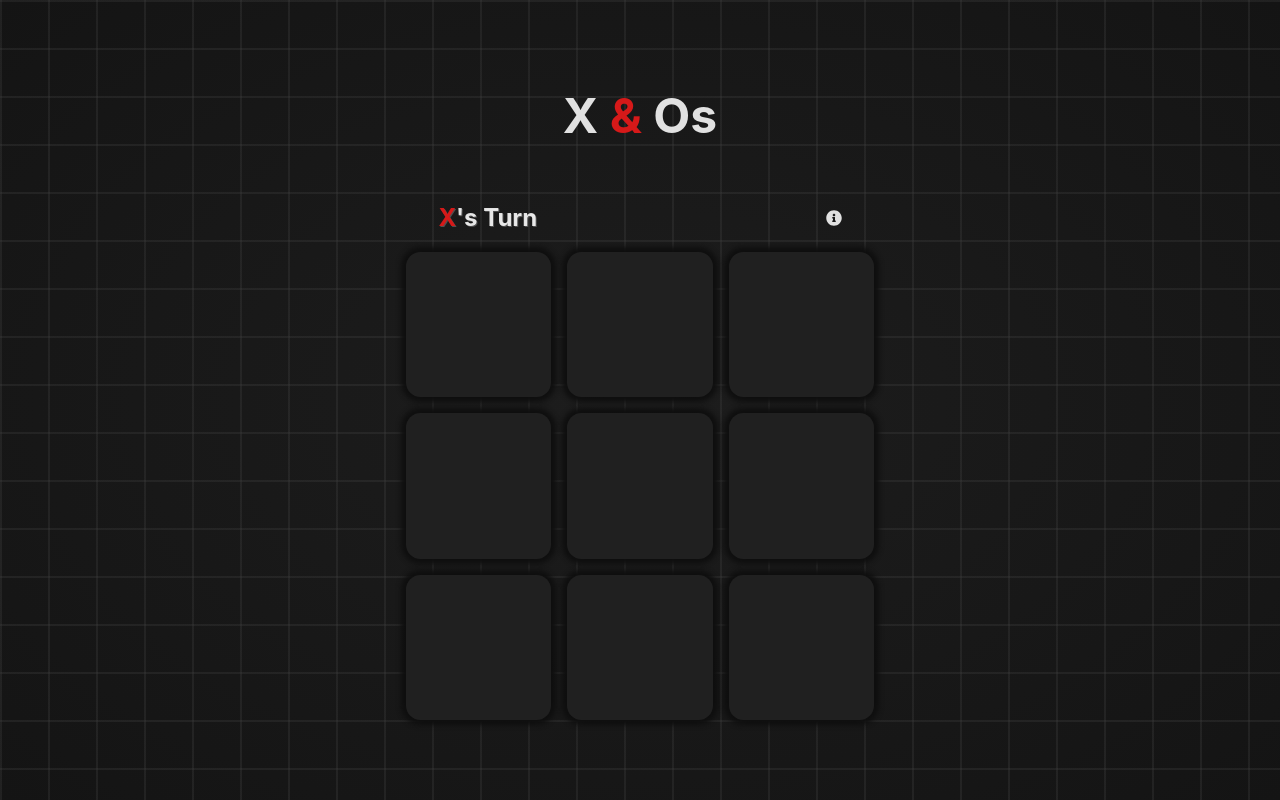
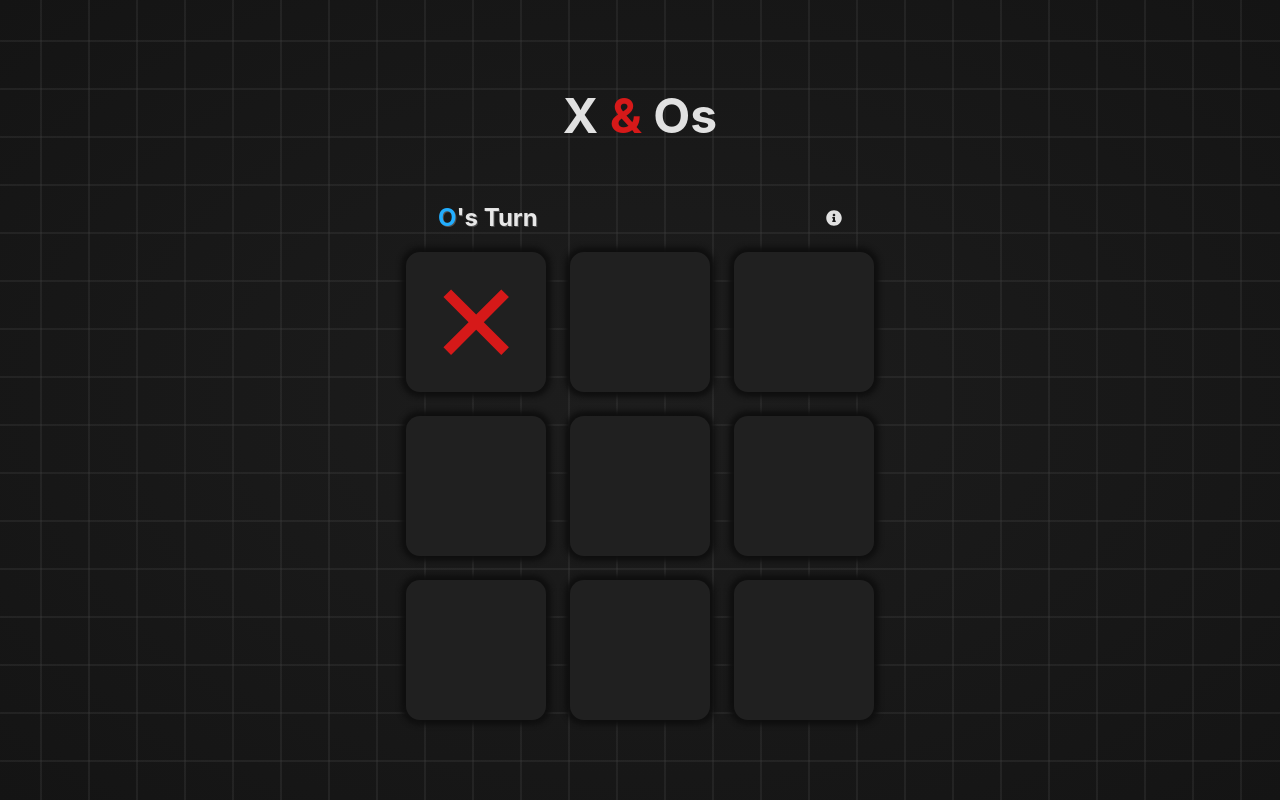
Before and after one commit to GGnagaraxx/XtaticGames, a React (Vite) app: page /XtaticGames/XOs in a window 1280 px wide. Both pictures are taken after a click on the element 478 px from the left and 324 px from the top of the page. Built offline with nearby package versions, Linux system fonts and the light colour scheme.

Commit message:
Functionality: XO - Started on Checking the Winner

```diff
--- a/src/assets/styles/index.css
+++ b/src/assets/styles/index.css
@@ -6,6 +6,7 @@
 
 
     --primaryColor: rgb(214, 25, 25);
+    --opponentColor: rgb(68, 221, 255);
     --secondaryColor: #202020;
     --secondaryColor-dark: #0f0f0f;
 
@@ -30,6 +31,9 @@ body{
     background-image:
     linear-gradient(var(--bgGridColor) .1em, transparent .1em),
     linear-gradient(90deg, var(--bgGridColor) .1em, transparent .1em);
+
+    background-position: center;
+
 
     background-size: 3em 3em;
 }
--- a/src/components/pages/xopage/XOPage.jsx
+++ b/src/components/pages/xopage/XOPage.jsx
@@ -1,6 +1,6 @@
 import React, { useState } from 'react'
 import { FaInfoCircle, FaRegCircle  } from "react-icons/fa";
-import { IoCloseSharp } from "react-icons/io5";
+import { IoCloseSharp, IoEllipseOutline } from "react-icons/io5";
 
 import './xopage.css'
 
@@ -24,27 +24,85 @@ function XOPage() {
     ],
   ])
   const [turn, setTurn] = useState("X");
+  const [winner, setWinner] = useState();
 
+  function checkForWinner(gridLoc){
+    let hasWinner = false;
+    const xLoc = parseInt(gridLoc[0]);
+    const yLoc = parseInt(gridLoc[1]);
+
+    for(let i=-1; i<=1; i++){
+      const offA = i - 1;
+      const offB = i + 1;
+
+      console.log("Checked for Winner")
+      console.log("GridLoc: ", xLoc, yLoc)
+      // console.log("Check", gridSet[xLoc + offA][yLoc]);
+
+      //winner check here
+    }
+
+
+    return hasWinner
+
+  }
+
+  function checkForEndGame(gridLoc){
+    const hasWinner = checkForWinner(gridLoc);
+    if(hasWinner){
+      setWinner(turn);
+      console.log("Winner is ", turn)
+      return
+    }
+
+    let hasEmpty = false;
+    gridSet.map((row) => {
+      if(row.includes(""))
+        hasEmpty = true;
+    })
+
+    if(!hasEmpty){
+      setWinner("Draw");
+    }
+  }
 
   function handleGridClick(e){
 
+    if(e.currentTarget.className.includes("disabled"))
+      return
+
+    const id = e.currentTarget.id;
+    const gridLoc = id.split("-");
+
+    let newGridSet = [...gridSet];
+    newGridSet[gridLoc[0]][gridLoc[1]] = turn;
+    setGridSet(newGridSet)
+    checkForEndGame(gridLoc);
+    setTurn(turn == "X" ? "O" : "X")
   }
 
 
   function getGridMark(grid){
-    if(grid == "x")
-      return(<IoCloseSharp className='x-mark'/>)
-    else if(grid == "o")
-      return (<FaRegCircle className='o-mark'/>)
+    if(grid == "X")
+      return(<IoCloseSharp className='xno-mark x-mark'/>)
+    else if(grid == "O")
+      return (<IoEllipseOutline className='xno-mark o-mark'/>)
   }
 
 
   const gridMap = gridSet.map((gridRow, rowKey) =>
     gridRow.map((grid, key) => {
-      const id = rowKey + "" + key;
+      const id = rowKey + "-" + key;
 
       return(
-        <div className="xno-grid-cell" id={id} key={id}>
+        <div
+          className={
+            "xno-grid-cell " +
+            (grid != "" ? "disabled " : "")
+          }
+          id={id}
+          key={id}
+          onClick={handleGridClick}>
           {
             getGridMark(grid)
           }
@@ -63,7 +121,6 @@ function XOPage() {
               <h2 className={'turn-label ' + (turn == "X" ? "x-turn" : "o-turn")}>
                 <span>{turn}</span>'s Turn
               </h2>
-              {/* <h2></h2> */}
               <FaInfoCircle className='info-icon'/>
             </div>
             <div className="game-container">
--- a/src/components/pages/xopage/xopage.css
+++ b/src/components/pages/xopage/xopage.css
@@ -40,13 +40,20 @@
 
 .xno-grid{
     display: grid;
-    grid-template-columns: auto auto auto;
-    gap: 1rem;
+    grid-template-columns: repeat(3, 30%);
+    gap: 5%;
+    width: 100%;
+    height: 100%;
 }
 
 .xno-grid-cell{
     cursor: pointer;
-    aspect-ratio: 1/1;
+    padding: 0;
+    aspect-ratio: 1 / 1;
+
+    display: flex;
+    justify-content: center;
+    align-items: center;
 
     border-radius: 10%;
     background-color: var(--secondaryColor);
@@ -58,15 +65,26 @@
     box-shadow: 0 0 5px 5px var(--secondaryColor);
 }
 
+.xno-grid-cell.disabled{
+    cursor: auto !important;
+}
+
 .xno-grid-cell.disabled:hover{
     background-color: var(--secondaryColor) !important;
     box-shadow: 0 0 5px 5px var(--secondaryColor-dark) !important;
 }
 
+.xno-mark{
+    width: 90%;
+    padding: 5px;
+}
+
 .x-mark{
-    background-color: grey;
+    color: var(--primaryColor);
+    /* background-color: grey; */
 }
 
 .o-mark{
-    background-color: grey;
+    color: var(--opponentColor);
+    /* background-color: grey; */
 }
```
